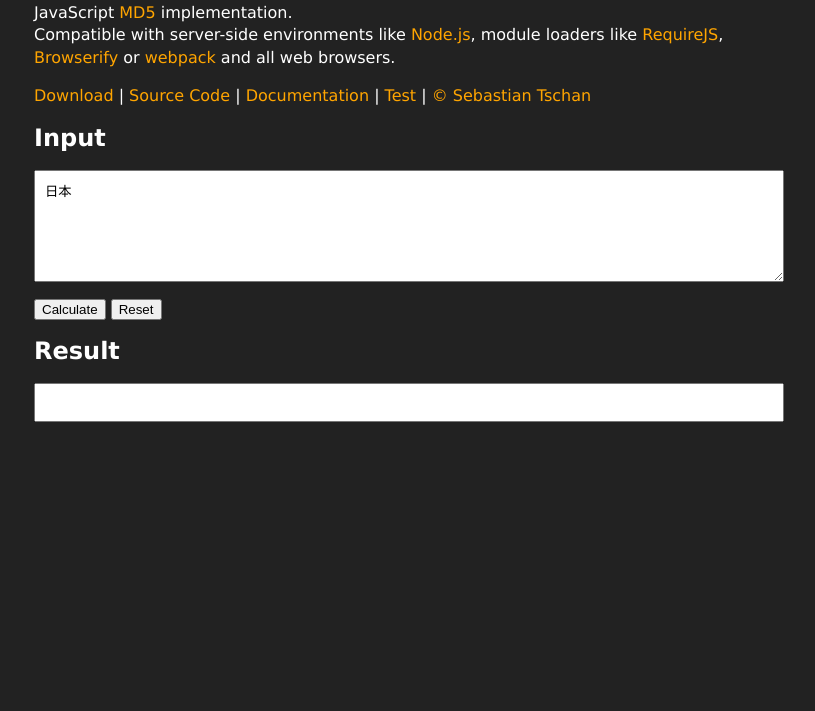
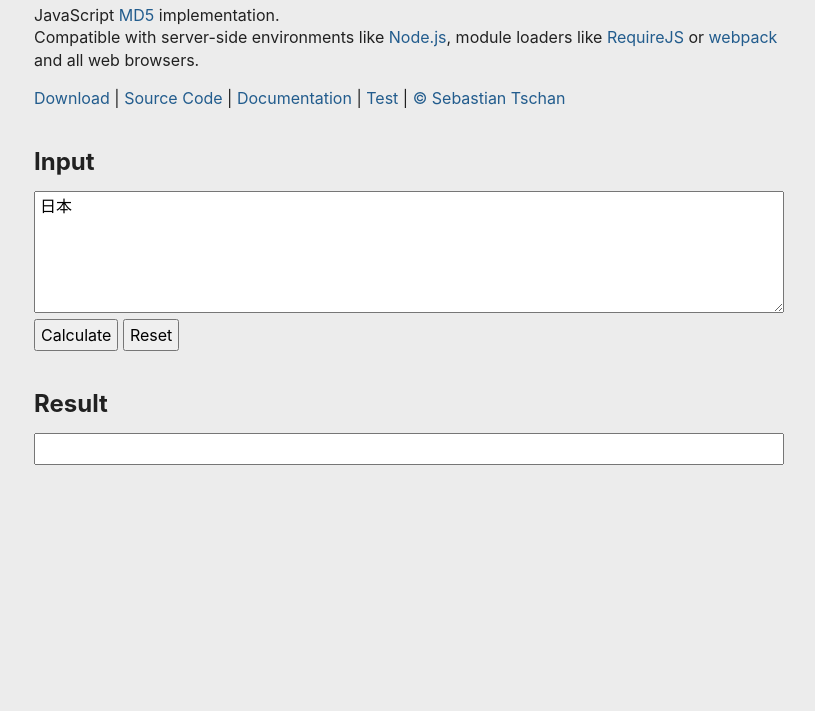
Before and after one commit to blueimp/JavaScript-MD5, a website: page index.html in a window 1280 px wide. Shown: the part 89-800 px from the top of the page, without its empty margins (231-1046 px from the left). Drawn offline with Linux system fonts and the light colour scheme.

Commit message:
Demo: Improve layout and design.
This adds support for a light/dark theme based on the OS color scheme setting.

```diff
--- a/css/demo.css
+++ b/css/demo.css
@@ -13,51 +13,120 @@ body {
   max-width: 750px;
   margin: 0 auto;
   padding: 1em;
-  font-family: 'Lucida Grande', 'Lucida Sans Unicode', Arial, sans-serif;
-  font-size: 1em;
-  line-height: 1.4em;
-  background: #222;
-  color: #fff;
-  -webkit-text-size-adjust: 100%;
-  -ms-text-size-adjust: 100%;
+  font-family: -apple-system, 'Segoe UI', Roboto, 'Helvetica Neue', Arial,
+    sans-serif;
+  line-height: 1.4;
+  background: #212121;
+  color: #dedede;
 }
 a {
-  color: orange;
+  color: #61afef;
   text-decoration: none;
 }
-img {
+a:visited {
+  color: #56b6c2;
+}
+a:hover {
+  color: #98c379;
+}
+figure,
+tr {
+  background: #363636;
+}
+tr:nth-child(odd) {
+  background: #414141;
+}
+td,
+th {
+  padding: 10px;
+  text-align: left;
+}
+table {
+  width: 100%;
+  word-wrap: break-word;
+  table-layout: fixed;
+  border-collapse: collapse;
+}
+figure {
+  margin: 0;
+  padding: 10px;
+  border-radius: 5px;
+  display: inline-block;
+}
+figure,
+table {
+  margin-bottom: 20px;
+}
+img,
+canvas {
   border: 0;
   vertical-align: middle;
 }
+h1,
+h2,
+h3,
+h4,
+h5,
+h6 {
+  margin-top: 1.5em;
+  margin-bottom: 0.5em;
+}
 h1 {
-  line-height: 1em;
+  margin-top: 0.5em;
 }
-textarea,
-input {
-  display: inline-block;
+button,
+input,
+select,
+textarea {
+  box-sizing: border-box;
+  font-family: inherit;
+  font-size: 100%;
+  line-height: 1.15;
+  margin: 0;
+  padding: 5px;
+}
+input[type='file'] {
+  padding: inherit;
+}
+
+@media (prefers-color-scheme: light) {
+  body {
+    background: #ececec;
+    color: #212121;
+  }
+  a {
+    color: #225c8d;
+  }
+  a:visited {
+    color: #378f9a;
+  }
+  a:hover {
+    color: #6fa349;
+  }
+  figure,
+  tr {
+    background: #fff;
+    color: #212121;
+  }
+  tr:nth-child(odd) {
+    background: #f6f6f6;
+  }
+}
+
+#input,
+#result {
   width: 100%;
-  -webkit-box-sizing: border-box;
-  -moz-box-sizing: border-box;
-  box-sizing: border-box;
-  padding: 10px;
-  margin: 0 0 10px;
 }
 
 @media (min-width: 481px) {
-  .navigation {
+  #navigation {
     list-style: none;
     padding: 0;
   }
-  .navigation li {
+  #navigation li {
     display: inline-block;
   }
-  .navigation li:not(:first-child):before {
-    content: '| ';
+  #navigation li:not(:first-child)::before {
+    content: ' | ';
   }
 }
-
-/* IE7 fixes */
-* + html textarea,
-* + html input {
-  width: 460px;
-}
--- a/index.html
+++ b/index.html
@@ -31,14 +31,15 @@
       JavaScript
       <a href="https://en.wikipedia.org/wiki/MD5">MD5</a> implementation.<br />
       Compatible with server-side environments like
-      <a href="http://nodejs.org/">Node.js</a>, module loaders like
-      <a href="http://requirejs.org/">RequireJS</a>,
-      <a href="http://browserify.org/">Browserify</a> or
-      <a href="https://webpack.github.io/">webpack</a> and all web browsers.
+      <a href="https://nodejs.org/">Node.js</a>, module loaders like
+      <a href="https://requirejs.org/">RequireJS</a> or
+      <a href="https://webpack.js.org/">webpack</a> and all web browsers.
     </p>
-    <ul class="navigation">
+    <ul id="navigation">
       <li>
-        <a href="https://github.com/blueimp/JavaScript-MD5/tags">Download</a>
+        <a href="https://github.com/blueimp/JavaScript-MD5/releases"
+          >Download</a
+        >
       </li>
       <li>
         <a href="https://github.com/blueimp/JavaScript-MD5">Source Code</a>
```
